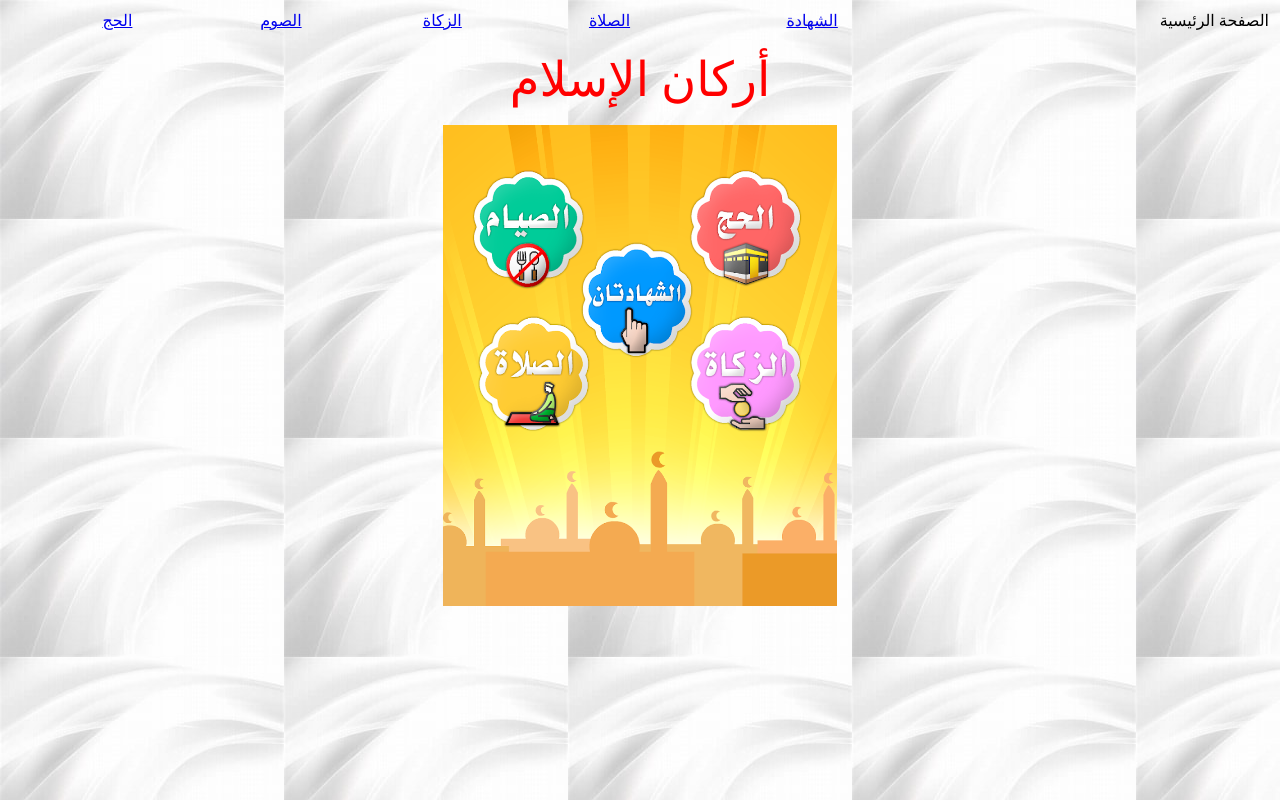
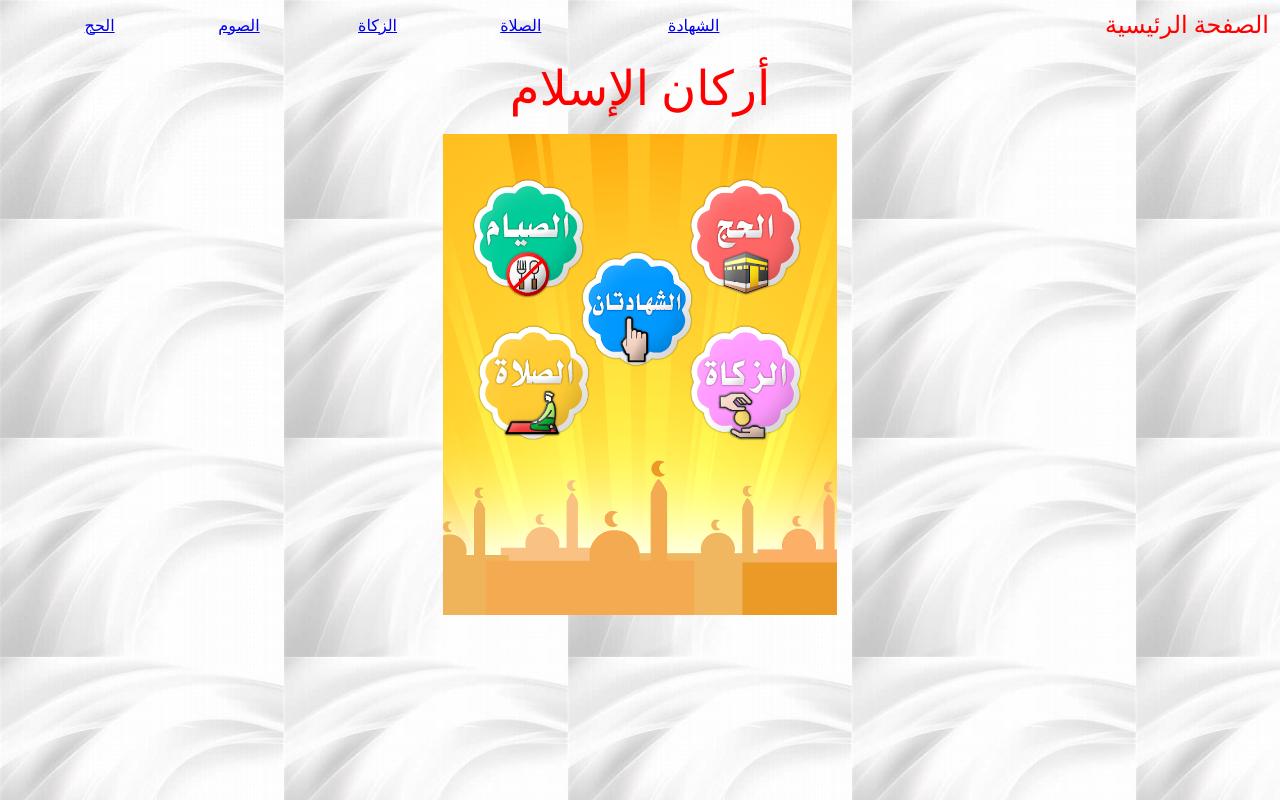
Before and after one commit to mohamedabuassy/-., a plain HTML site: page index.html in a window 1280 px wide. Drawn offline with Linux system fonts and the light colour scheme.

Commit message:
Update index.html

```diff
--- a/index.html
+++ b/index.html
@@ -5,7 +5,7 @@
   <body dir="rtl" background="back.jpg">
     <table width="100%">
       <tr>
-        <td> الصفحة الرئيسية</td>
+        <td><font color="red" size="5">الصفحة الرئيسية</font></td>
         <td> <a href="Al Shahada.html">الشهادة</a></td>
         <td> <a href="Al Salah.html">الصلاة</a></td>
         <td> <a href="Al Zakat.html">الزكاة</a></td>
```
